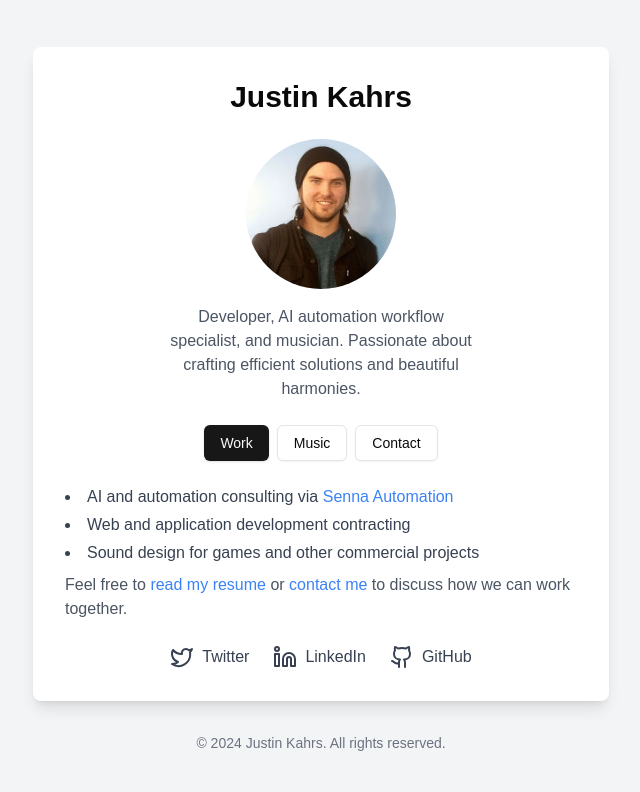
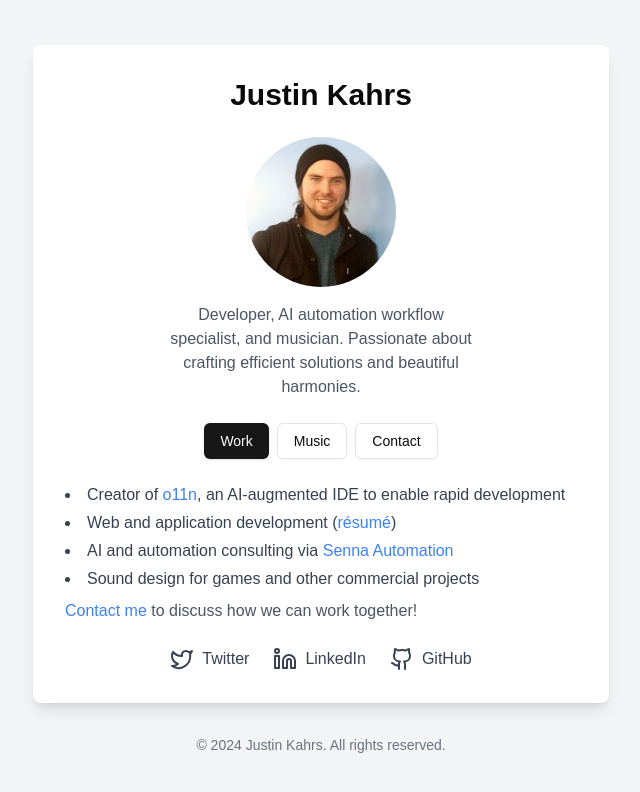
Before and after one commit to justinkahrs/portfolio, a Next.js app: page / in a window 1280 px wide. Shown: the top 792 px of the page, without its empty margins (319-959 px from the left). Built offline with nearby package versions, Linux system fonts and the light colour scheme.

Commit message:
fix links to new stuff

```diff
--- a/src/app/page.tsx
+++ b/src/app/page.tsx
@@ -11,6 +11,24 @@ export default function Work() {
       <div className="mb-6">
         <ul className="list-disc list-inside text-gray-700 space-y-1">
           <li>
+            Creator of{" "}
+            <Link href="https://o11n.life" passHref legacyBehavior>
+              <a className="text-blue-500 hover:underline"> o11n</a>
+            </Link>
+            , an AI-augmented IDE to enable rapid development
+          </li>
+          <li>
+            Web and application development (
+            <Link
+              href="https://justinkahrs.github.io/resume/"
+              passHref
+              legacyBehavior
+            >
+              <a className="text-blue-500 hover:underline">résumé</a>
+            </Link>
+            )
+          </li>
+          <li>
             AI and automation consulting via{" "}
             <a
               href="https://www.senna-automation.com"
@@ -21,23 +39,13 @@ export default function Work() {
               Senna Automation
             </a>
           </li>
-          <li>Web and application development contracting</li>
           <li>Sound design for games and other commercial projects</li>
         </ul>
         <p className="text-gray-600 mt-2">
-          Feel free to
-          <Link
-            href="https://justinkahrs.github.io/resume/"
-            passHref
-            legacyBehavior
-          >
-            <a className="text-blue-500 hover:underline"> read my resume </a>
+          <Link href="/contact" passHref legacyBehavior>
+            <a className="text-blue-500 hover:underline">Contact me </a>
           </Link>
-          or
-          <Link href="/contact" passHref legacyBehavior>
-            <a className="text-blue-500 hover:underline"> contact me </a>
-          </Link>
-          to discuss how we can work together.
+          to discuss how we can work together!
         </p>
       </div>
 
```
